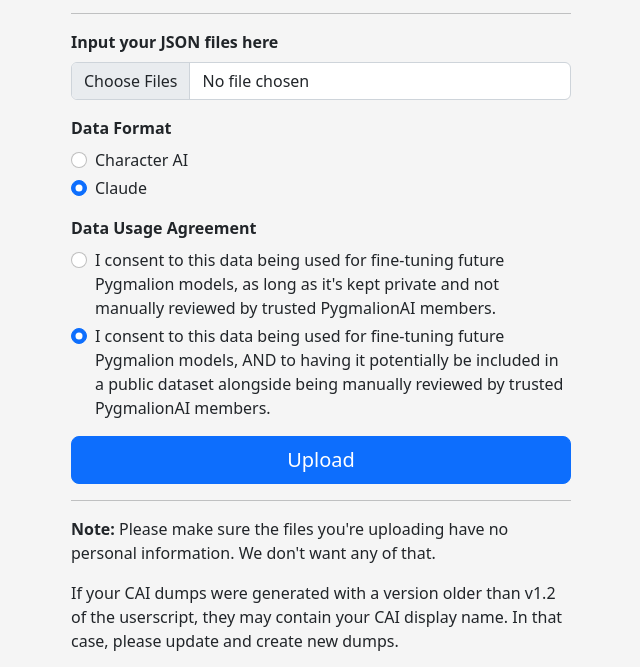
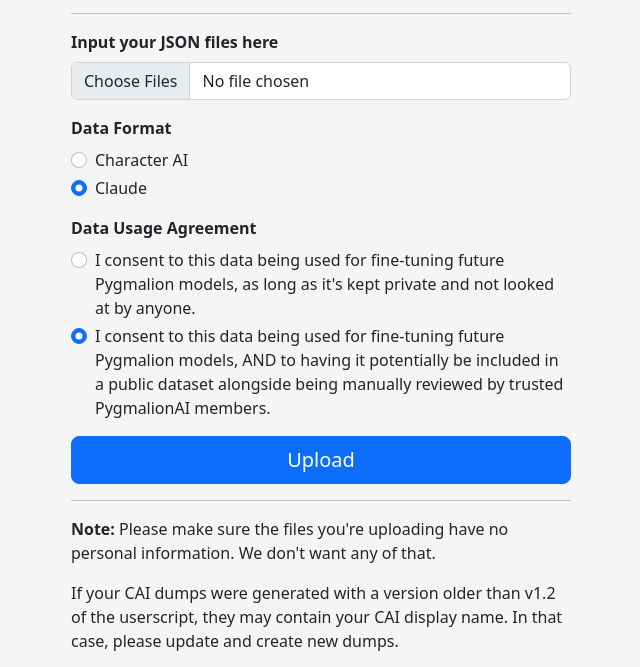
Before and after one commit to PygmalionAI/collect_data, a plain HTML site: page public/index.html in a window 1280 px wide. Shown: the part 133-800 px from the top of the page, without its empty margins (319-959 px from the left). Drawn offline with nearby package versions, Linux system fonts and the light colour scheme.

Commit message:
Further rewording

```diff
--- a/public/index.html
+++ b/public/index.html
@@ -104,7 +104,7 @@
             for="data-usage-agreement-keep-private"
           >
             I consent to this data being used for fine-tuning future Pygmalion
-            models, as long as it's kept private and not manually reviewed by trusted PygmalionAI members.
+            models, as long as it's kept private and not looked at by anyone.
           </label>
         </div>
         <div class="form-check mb-3">
```
